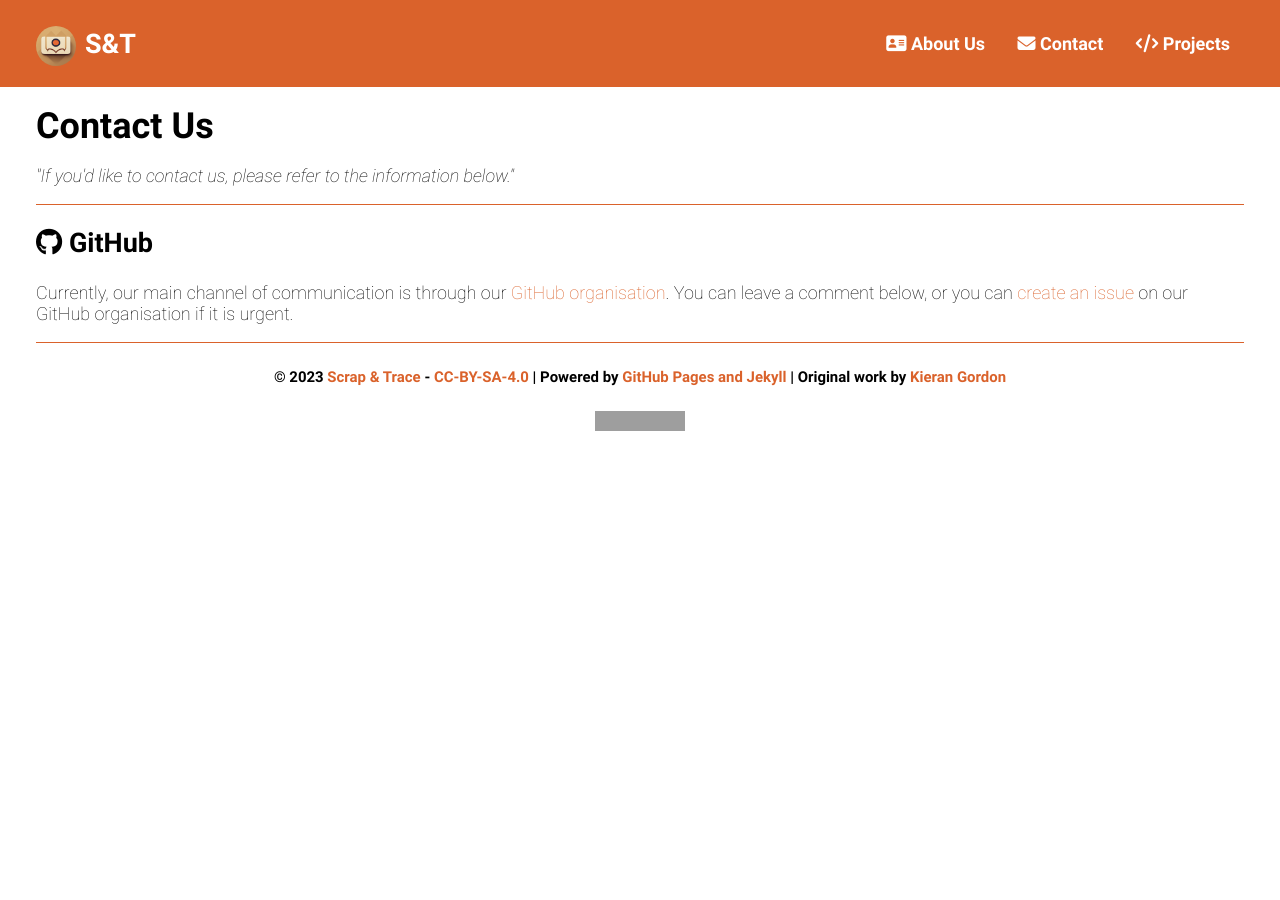
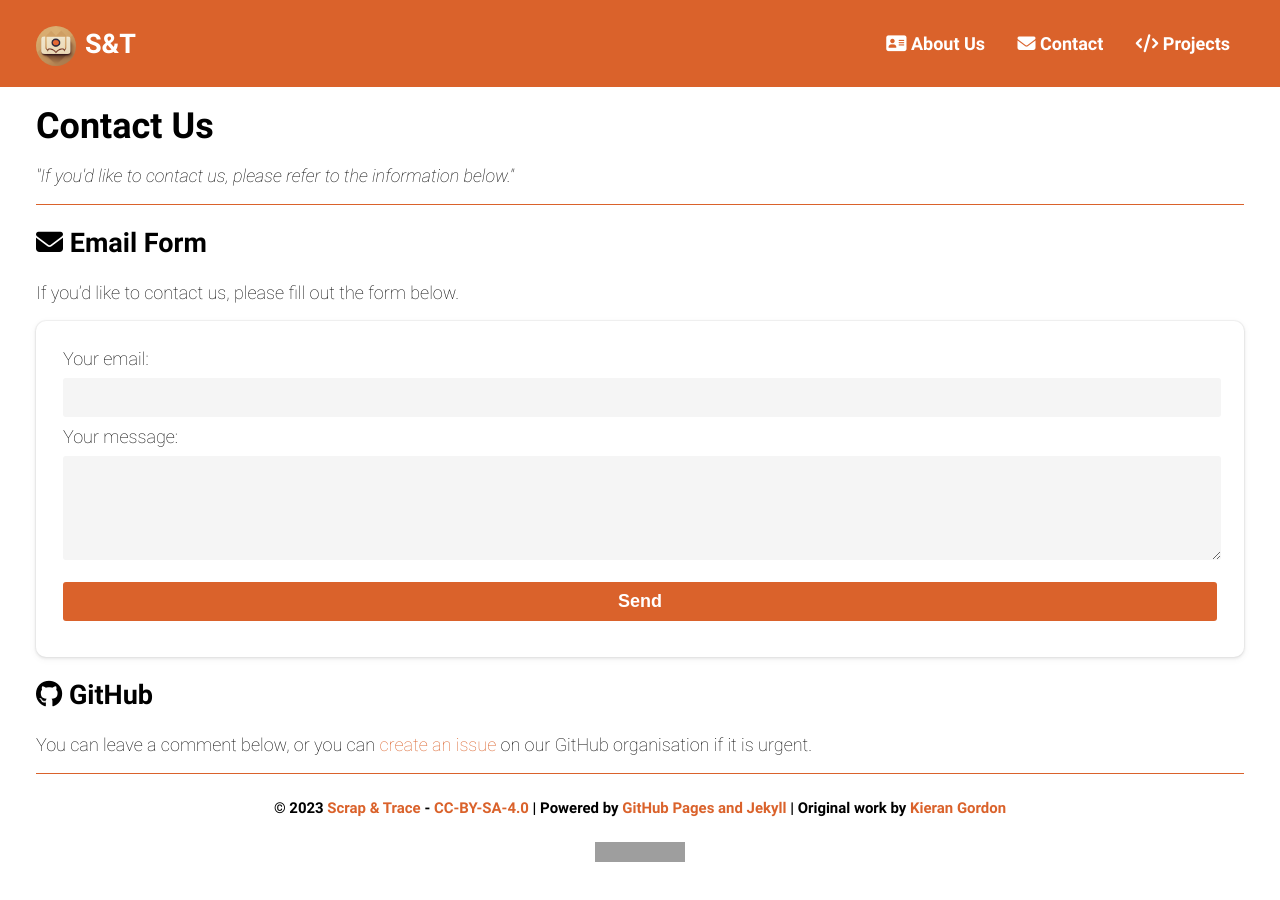
Before and after one commit to scrap-and-trace/scrap-and-trace.github.io, a Jekyll site: the page built from contact.md, in a window 1280 px wide. Built offline with Jekyll 4.4.1, drawn with Linux system fonts in a browser that asks for light colours; comment, search, counter and statistics services are not loaded; grey boxes are pictures that could not be loaded.

Commit message:
Added email form

```diff
--- /dev/null
+++ b/_includes/contact-form.html
@@ -0,0 +1,14 @@
+<div class="contact-form">
+  <form action="https://formspree.io/f/xnqyjgqr" method="POST">
+    <label>
+      Your email:
+      <input type="email" name="email">
+    </label>
+    <label>
+      Your message:
+      <textarea name="message"></textarea>
+    </label>
+    <!-- your other form fields go here -->
+    <button type="submit">Send</button>
+  </form>
+</div>
--- /dev/null
+++ b/_includes/giscus.html
@@ -0,0 +1,5 @@
+<script src="https://giscus.app/client.js" data-repo="scrap-and-trace/.github" data-repo-id="R_kgDOIvXYqg"
+        data-category="Announcements" data-category-id="DIC_kwDOIvXYqs4CT4_9" data-mapping="pathname" data-strict="0"
+        data-reactions-enabled="0" data-emit-metadata="0" data-input-position="top" data-theme="preferred_color_scheme"
+        data-lang="en" crossorigin="anonymous" async>
+        </script>
--- a/contact.md
+++ b/contact.md
@@ -4,12 +4,14 @@ description: "If you'd like to contact us, please refer to the information below
 layout: default
 ---
 
+## <i class="fas fa-envelope"></i> Email Form
+
+If you'd like to contact us, please fill out the form below.
+
+{% include contact-form.html %}
+
 ## <i class="fab fa-github"></i> GitHub
 
-Currently, our main channel of communication is through our [GitHub organisation](https://github.com/scrap-and-trace/). You can leave a comment below, or you can [create an issue](https://github.com/scrap-and-trace/.github/issues/new/choose) on our GitHub organisation if it is urgent.
+You can leave a comment below, or you can [create an issue](https://github.com/scrap-and-trace/.github/issues/new/choose) on our GitHub organisation if it is urgent.
 
-<script src="https://giscus.app/client.js" data-repo="scrap-and-trace/.github" data-repo-id="R_kgDOIvXYqg"
-        data-category="Announcements" data-category-id="DIC_kwDOIvXYqs4CT4_9" data-mapping="pathname" data-strict="0"
-        data-reactions-enabled="0" data-emit-metadata="0" data-input-position="top" data-theme="preferred_color_scheme"
-        data-lang="en" crossorigin="anonymous" async>
-        </script>
+{% include giscus.html %}
--- a/styles/style.css
+++ b/styles/style.css
@@ -8,6 +8,7 @@
   --red: #ff0000;
   --blue: #0000ee;
   --orange: #da622b;
+  --light-grey: #f5f5f5;
 }
 
 body {
@@ -185,7 +186,6 @@ hr {
   display: flex;
   flex-wrap: wrap;
   padding: 1.5em;
-  margin-bottom: 0.3em;
 }
 
 .about-container img {
@@ -206,6 +206,62 @@ hr {
   padding: 0;
   list-style-type: none;
   justify-content: space-evenly;
+}
+
+.contact-form {
+  /* style like about-container */
+  border-color: #FFFFFF50;
+  border-radius: 10px;
+  background-color: var(--grey);
+  transition: background-color 0.2s ease;
+  box-shadow: 0 0 0 1px rgba(0, 0, 0, 0.03), 0 1px 3px 1px rgba(0, 0, 0, 0.07), 0 2px 6px 2px rgba(0, 0, 0, 0.03);
+  color: var(--white);
+  padding: 1.5em;
+  margin: 1em 0;
+}
+
+.contact-form input {
+  border: none;
+  border-radius: 3px;
+  padding-top: 0.5em;
+  padding-bottom: 0.5em;
+  margin: 0.5em 0;
+  width: 100%;
+  background-color: var(--dark-grey);
+  color: var(--white);
+  font-size: 1em;
+  font-family: inherit;
+}
+
+.contact-form textarea {
+  border: none;
+  border-radius: 3px;
+  margin: 0.5em 0;
+  width: 100%;
+  height: 100px;
+  background-color: var(--dark-grey);
+  color: var(--white);
+  font-size: 1em;
+  font-family: inherit;
+}
+
+.contact-form button {
+  background-color: var(--orange);
+  color: var(--white);
+  border: none;
+  border-radius: 3px;
+  padding: 0.5em;
+  text-decoration: none;
+  font-size: 1em;
+  font-weight: bold;
+  transition: background-color 0.2s ease;
+  margin: 0.5em 0;
+  width: 100%;
+}
+
+.contact-form button:hover {
+  background-color: #3c3c3c;
+  transition: background-color 0.2s ease;
 }
 
 @media screen and (prefers-color-scheme: light) {
@@ -240,6 +296,27 @@ hr {
   }
 
   .url-button:hover {
+    background-color: #f5f5f5;
+    transition: background-color 0.2s ease;
+    color: var(--black);
+  }
+
+  .contact-form {
+    background-color: var(--white);
+    color: var(--black);
+  }
+
+  .contact-form input {
+    background-color: var(--light-grey);
+    color: var(--black);
+  }
+
+  .contact-form textarea {
+    background-color: var(--light-grey);
+    color: var(--black);
+  }
+
+  .contact-form button:hover {
     background-color: #f5f5f5;
     transition: background-color 0.2s ease;
     color: var(--black);
```
